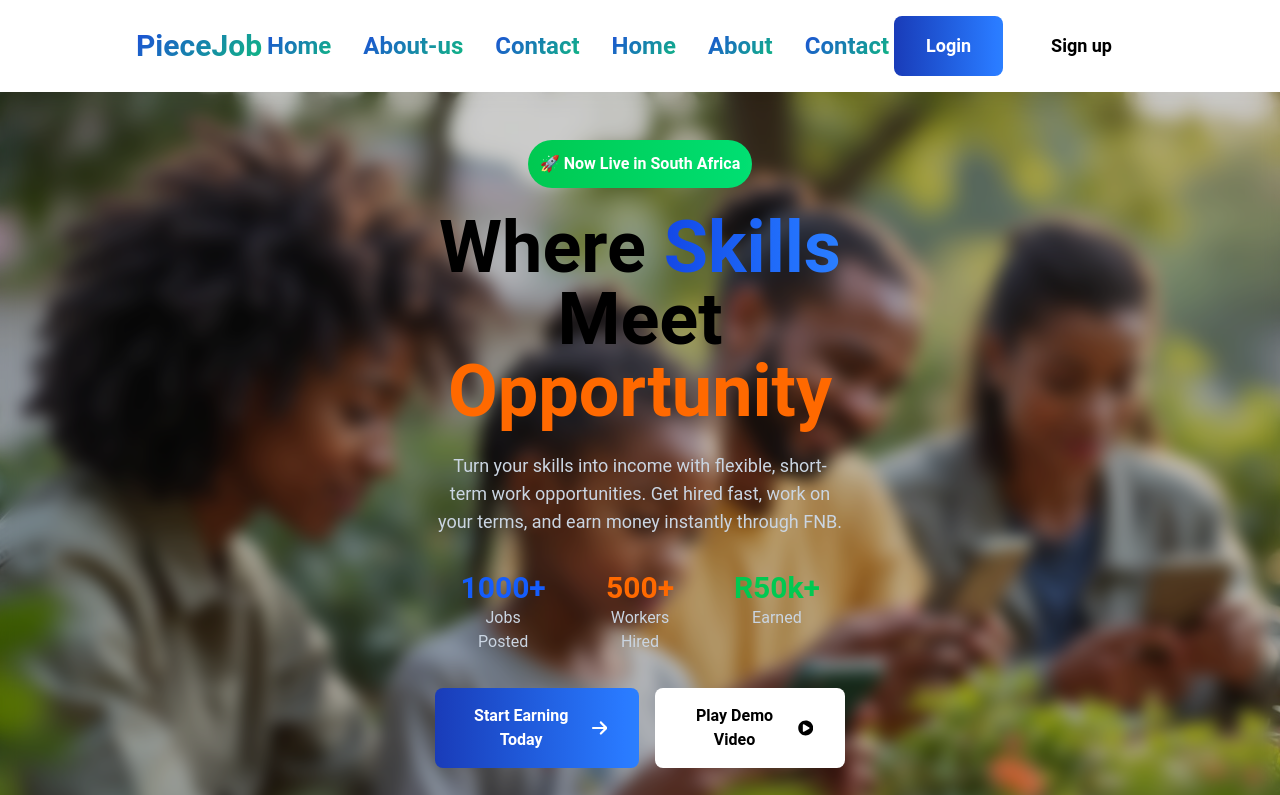
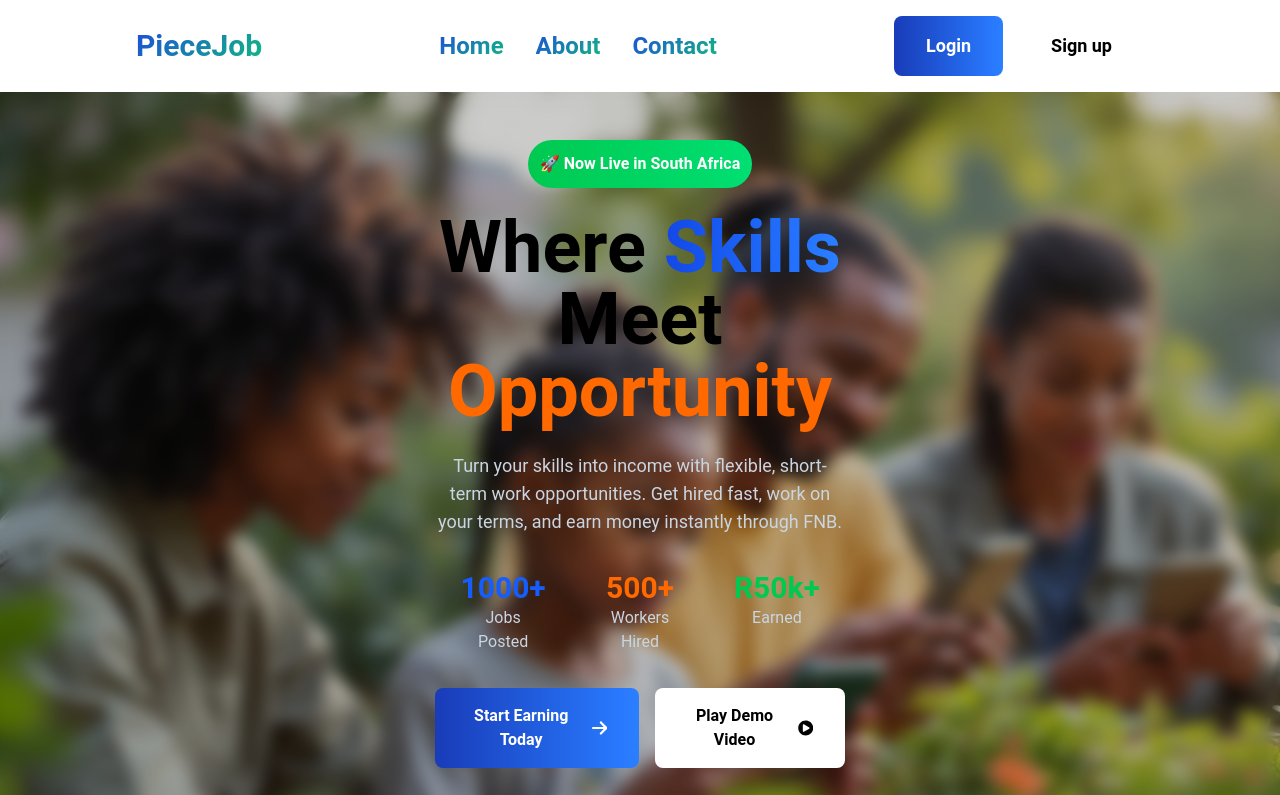
Before and after one commit to Kaydev-cmd/piece-job, a Next.js app in the folder frontend/: page / in a window 1280 px wide. Shown: the top 795 px of the page. Built offline with nearby package versions, Linux system fonts and the light colour scheme.

Commit message:
fix: fixed link duplication and signup hover effect

```diff
--- a/frontend/components/common/Button.tsx
+++ b/frontend/components/common/Button.tsx
@@ -21,7 +21,7 @@ const Button: React.FC<ButtonProps> = ({
           : variant === "login"
           ? "bg-gradient-to-r from-blue-800 to-blue-500 text-white text-lg"
           : variant === "signup"
-          ? "bg-white text-lg text-black hover:focus:outline-none focus:ring-2 focus:ring-inset focus:ring-blue-600"
+          ? "bg-white text-lg text-black hover:border-2 border-blue-600"
           : variant === "subscribe"
           ? "bg-blue-700 text-white"
           : "bg-green-500 text-white"
--- a/frontend/constants/index.ts
+++ b/frontend/constants/index.ts
@@ -1,17 +1,4 @@
 export const HEADER_LINKS = [
-
-  {
-    link: "Home",
-    href: "/",
-  },
-  {
-    link: "About-us",
-    href: "/about-us",
-  },
-  {
-    link: "Contact",
-    href: "/contact",
-  },
 
     {
         link: "Home",
```
